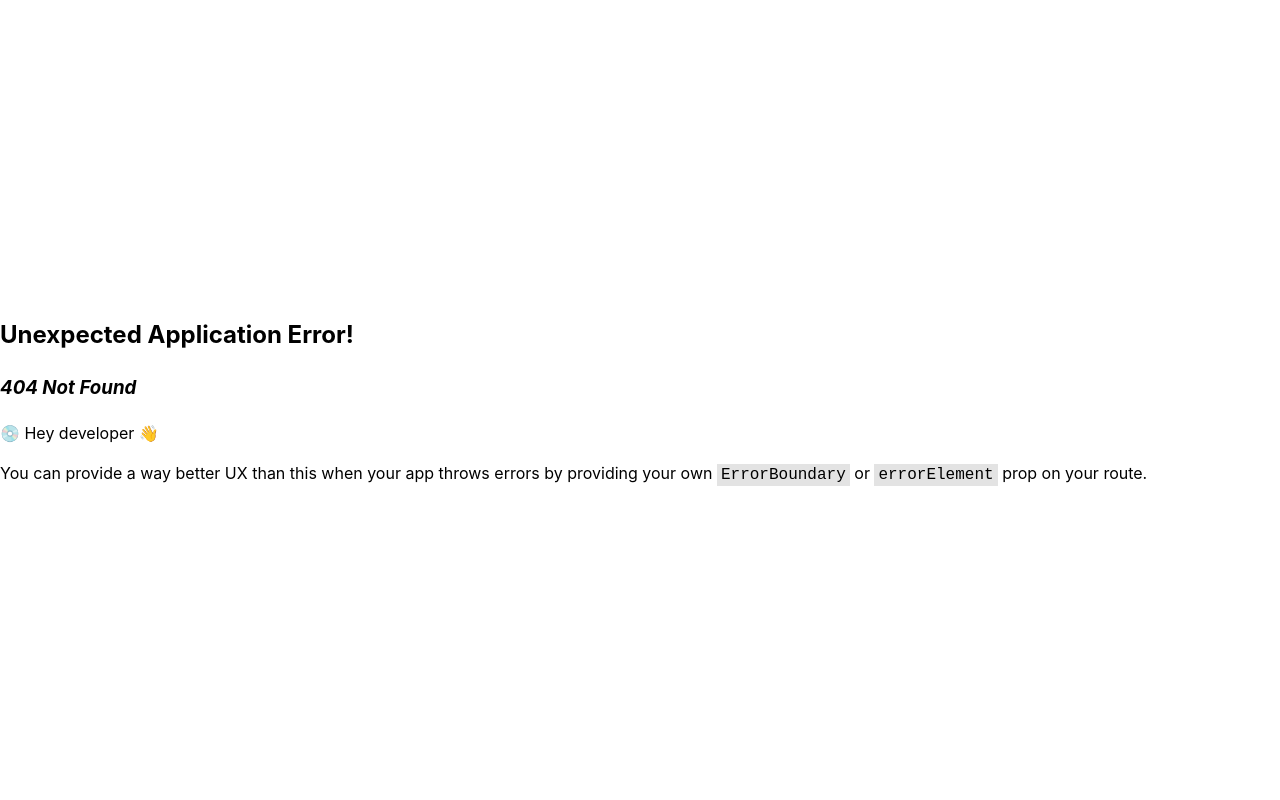
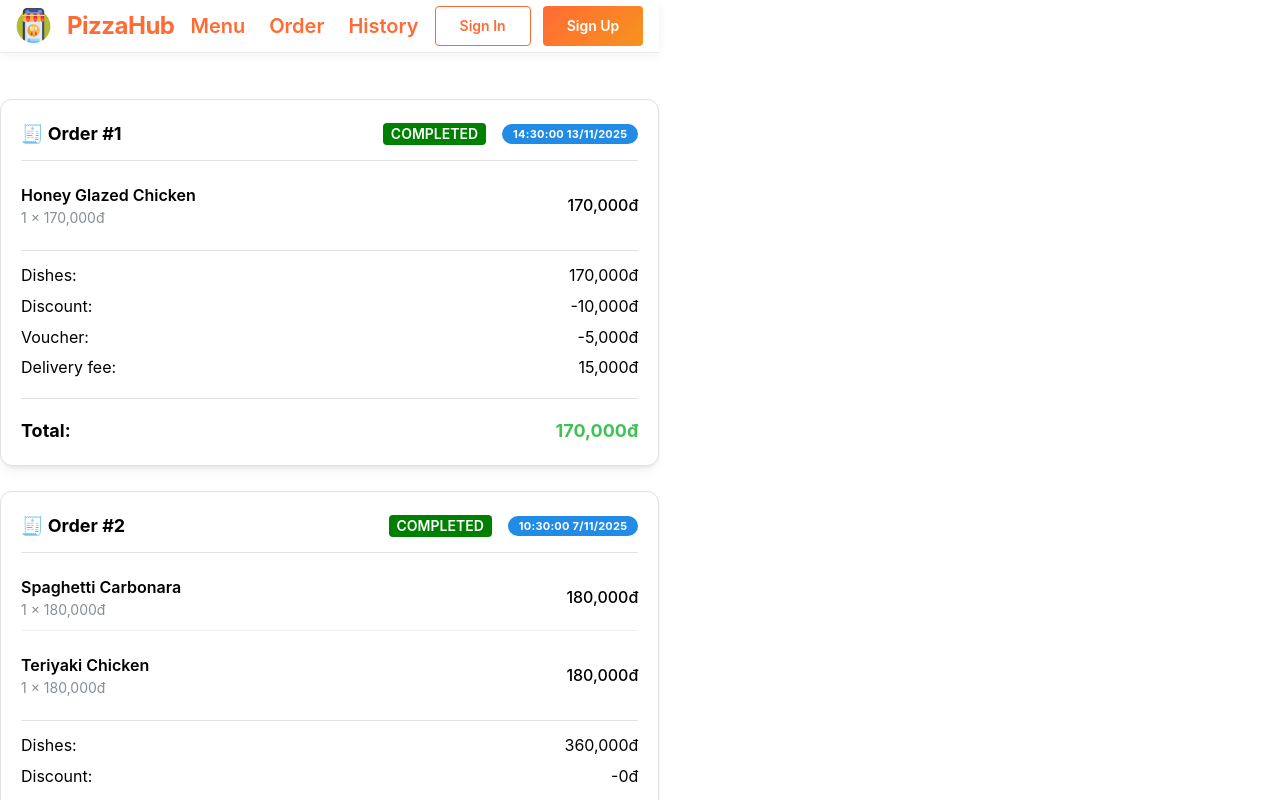
Before and after one commit to lamcao1206/food-order-system-frontend, a React app: page /food/history in a window 1280 px wide. Before the commit this address had no page. Shown: the top 800 px of the page. Built offline with nearby package versions, Linux system fonts and the light colour scheme; the HTML template or start-up script is replaced by a standard one.

Commit message:
feat: add history page

```diff
--- a/src/constants/food.ts
+++ b/src/constants/food.ts
@@ -47,3 +47,8 @@ export const vouchers: Record<string, number> = {
   MYDISCOUNT: 50,
   NEWFRIEND: 100,
 };
+
+export enum OrderStatus {
+  PENDING= 'pending',
+  COMPLETED= 'completed',
+}
--- a/src/constants/route.ts
+++ b/src/constants/route.ts
@@ -3,6 +3,7 @@ export enum RouteId {
   PUBLIC = 'public',
   FOOD = 'food',
   ORDER = 'order',
+  HISTORY= 'history',
   PUBLIC_ROOT = 'public-root',
   PRIVATE_ROOT = 'private-root'
 }
--- /dev/null
+++ b/src/modules/food/components/OrderHistory/OrderHistory.module.scss
@@ -0,0 +1,63 @@
+@import "../../../../styles/__mantine.scss"; // Import cơ bản của Mantine
+
+.history_container {
+  width: 100%;
+  max-width: 900px;
+  margin: 30px auto;
+  display: flex;
+  flex-direction: column;
+  gap: 25px;
+}
+
+.order_card {
+  padding: 20px;
+  border-radius: 12px;
+  background: #ffffff;
+}
+
+.cart_items {
+  display: flex;
+  flex-direction: column;
+  gap: 12px;
+}
+
+.cart_item {
+  display: flex;
+  justify-content: space-between;
+  align-items: center;
+
+  padding: 10px 0;
+  border-bottom: 1px solid #eee;
+
+  &:last-child {
+    border-bottom: none;
+  }
+}
+
+.order_summary {
+  display: flex;
+  flex-direction: column;
+  gap: 6px;
+}
+
+.statusBadge {
+  color: white;
+  font-weight: 600;
+  padding: 0 8px;
+  border-radius: 4px;
+  font-size: 0.875rem;
+  display: inline-block;
+  text-align: center;
+}
+
+.statusCompleted {
+  background-color: green;
+}
+
+.statusPending {
+  background-color: orange;
+}
+
+.statusCanceled {
+  background-color: red;
+}
--- /dev/null
+++ b/src/modules/food/components/OrderHistory/OrderHistory.tsx
@@ -0,0 +1,231 @@
+import { Card, Text, Group, Divider, Badge } from "@mantine/core";
+import classes from "./OrderHistory.module.scss";
+import { OrderStatus } from "@/constants/food";
+import useOrderStore from "@/lib/zustand/stores/useOrderStore";
+import { useEffect, useState } from "react";
+
+const ordersHistory = [
+  {
+    orderDate: "14:30:00 13/11/2025",
+    deliveryFee: 15000,
+    discount: 10000,
+    extraVoucher: 5000,
+    paymentMethod: "Cash on delivery",
+    address: "123 Nguyễn Văn Cừ, Quận 5",
+    cart: [
+      {
+        id: 1,
+        name: "Honey Glazed Chicken",
+        price: 170000,
+        quantity: 1,
+      },
+    ],
+    status: OrderStatus.COMPLETED,
+  },
+  {
+    orderDate: "10:30:00 7/11/2025",
+    deliveryFee: 20000,
+    discount: 0,
+    extraVoucher: 10000,
+    paymentMethod: "Cash on delivery",
+    address: "55 Trần Hưng Đạo, Quận 1",
+    cart: [
+      {
+        id: 3,
+        name: "Spaghetti Carbonara",
+        price: 180000,
+        quantity: 1,
+      },
+      {
+        id: 4,
+        name: "Teriyaki Chicken",
+        price: 180000,
+        quantity: 1,
+      },
+    ],
+    status: OrderStatus.COMPLETED,
+  },
+  {
+    orderDate: "8:00:00 6/11/2025",
+    deliveryFee: 15000,
+    discount: 20000,
+    extraVoucher: 0,
+    paymentMethod: "Cash on delivery",
+    address: "456 Lê Lợi, Quận 3",
+    cart: [
+      {
+        id: 5,
+        name: "Stuffed Mushrooms",
+        price: 110000,
+        quantity: 2,
+      },
+      {
+        id: 6,
+        name: "Crispy Fried Chicke",
+        price: 150000,
+        quantity: 1,
+      },
+    ],
+    status: OrderStatus.COMPLETED,
+  },
+];
+export default function OrderHistory() {
+  const currentCart = useOrderStore((state) => state.cart ?? []);
+  const orderDate = useOrderStore((state) => state.orderDate);
+  const deliveryFee = useOrderStore((state) => state.deliveryFee);
+  const discount = useOrderStore((state) => state.discount);
+  const extraVoucher = useOrderStore((state) => state.extraVoucher);
+  const paymentMethod = useOrderStore((state) => state.paymentMethod);
+  const address = useOrderStore((state) => state.address);
+
+  const [orders, setOrders] = useState(ordersHistory);
+
+  useEffect(() => {
+    if (currentCart?.length === 0) return;
+
+    const newOrder = {
+      orderDate: orderDate,
+      deliveryFee: deliveryFee ?? 0,
+      discount: discount ?? 0,
+      extraVoucher: extraVoucher ?? 0,
+      paymentMethod: paymentMethod ?? "Cash on delivery",
+      address: address ?? "",
+      cart: currentCart,
+      status: OrderStatus.PENDING,
+    };
+
+    setOrders((prev) => {
+      const lastOrder = prev[0];
+      if (JSON.stringify(lastOrder.cart) === JSON.stringify(currentCart)) {
+        return prev;
+      }
+      return [newOrder, ...prev];
+    });
+  }, [
+    currentCart,
+    orderDate,
+    deliveryFee,
+    discount,
+    extraVoucher,
+    paymentMethod,
+    address,
+  ]);
+
+  return (
+    <div className={classes.history_container}>
+      {orders.map((order, index) => {
+        const itemsTotal = order.cart.reduce(
+          (sum, item) => sum + item.price * item.quantity,
+          0
+        );
+
+        const discount = order.discount ?? 0;
+        const voucher = order.extraVoucher ?? 0;
+        const deliveryFee = order.deliveryFee ?? 0;
+
+        const finalTotal = itemsTotal - discount - voucher + deliveryFee;
+
+        return (
+          <Card
+            key={index}
+            shadow="sm"
+            className={classes.order_card}
+            withBorder
+          >
+            <Group justify="space-between">
+              <Text fw={700} fz="lg">
+                🧾 Order #{index + 1}
+              </Text>
+              <Group>
+                <span
+                  className={`${classes.statusBadge} ${
+                    order.status === OrderStatus.COMPLETED
+                      ? classes.statusCompleted
+                      : order.status === OrderStatus.PENDING
+                      ? classes.statusPending
+                      : classes.statusCanceled
+                  }`}
+                >
+                  {order.status?.toUpperCase()}
+                </span>
+                <Badge color="blue">{order.orderDate}</Badge>
+              </Group>
+            </Group>
+
+            <Divider my="sm" />
+
+            {/* CART ITEMS */}
+            <div className={classes.cart_items}>
+              {order.cart.map((item) => (
+                <div key={item.id} className={classes.cart_item}>
+                  <div>
+                    <Text fw={600}>{item.name}</Text>
+                    <Text size="sm" c="dimmed">
+                      {item.quantity} × {item.price.toLocaleString()}đ
+                    </Text>
+
+                    {item.size && (
+                      <Text size="sm" c="dimmed">
+                        Size: {item.size}
+                      </Text>
+                    )}
+                    {item.additionalCheese && (
+                      <Text size="sm" c="dimmed">
+                        Cheese: {item.additionalCheese}
+                      </Text>
+                    )}
+                    {item.additionalCrust && (
+                      <Text size="sm" c="dimmed">
+                        Crust: {item.additionalCrust}
+                      </Text>
+                    )}
+                  </div>
+
+                  <Text fw={500}>
+                    {(item.price * item.quantity).toLocaleString()}đ
+                  </Text>
+                </div>
+              ))}
+            </div>
+
+            <Divider my="sm" />
+
+            {/* TOTAL */}
+            <div className={classes.order_summary}>
+              <Group justify="space-between">
+                <Text>Dishes:</Text>
+                <Text>{itemsTotal.toLocaleString()}đ</Text>
+              </Group>
+
+              <Group justify="space-between">
+                <Text>Discount:</Text>
+                <Text>-{discount.toLocaleString()}đ</Text>
+              </Group>
+
+              <Group justify="space-between">
+                <Text>Voucher:</Text>
+                <Text>-{voucher.toLocaleString()}đ</Text>
+              </Group>
+
+              <Group justify="space-between">
+                <Text>Delivery fee:</Text>
+                <Text>{deliveryFee.toLocaleString()}đ</Text>
+              </Group>
+
+              <Divider my="sm" />
+
+              <Group justify="space-between">
+                <Text fw={700} fz="lg">
+                  Total:
+                </Text>
+                <Text fw={700} fz="lg" c="green">
+                  {finalTotal.toLocaleString()}đ
+                </Text>
+              </Group>
+            </div>
+          </Card>
+        );
+      })}
+    </div>
+  );
+}
--- /dev/null
+++ b/src/modules/food/components/OrderHistory/index.ts
@@ -0,0 +1 @@
+export {default as OrderHistory} from './OrderHistory';
--- /dev/null
+++ b/src/modules/food/screens/OrderHistory/OrderHistory.tsx
@@ -0,0 +1,14 @@
+import { OrderHistory } from "@/modules/food/components/OrderHistory/index";
+import { NavbarLanding } from "@/modules/landing/components/Navbar/Navbar";
+import { Stack } from "@mantine/core";
+
+const OrderHistoryPage = () => {
+  return (
+    <Stack>
+      <NavbarLanding />
+      <OrderHistory />
+    </Stack>
+  );
+};
+
+export default OrderHistoryPage;
--- /dev/null
+++ b/src/modules/food/screens/OrderHistory/index.ts
@@ -0,0 +1 @@
+export {default as OrderHistoryPage} from './OrderHistory';
--- a/src/modules/landing/components/Navbar/Navbar.tsx
+++ b/src/modules/landing/components/Navbar/Navbar.tsx
@@ -49,6 +49,9 @@ export function NavbarLanding() {
               </Link>
               <Link to="/food/order">
                 Order
+              </Link>
+              <Link to="/food/history">
+                History
               </Link>
             </Group>
             <Group visibleFrom="sm" className={classes.desktopButtons}>
--- a/src/routes/RouteConfig/RouteConfig.tsx
+++ b/src/routes/RouteConfig/RouteConfig.tsx
@@ -4,6 +4,7 @@ import AuthRoute from "../AuthRoute/AuthRoute";
 import { LandingPage } from "@/modules/landing/screens/LandingPage";
 import {FoodList} from "@/modules/food/screens/FoodList";
 import {OrderCheckOutPage} from "@/modules/food/screens/OrderCheckOut";
+import { OrderHistoryPage } from "@/modules/food/screens/OrderHistory";
 type RouteType = RouteObject & { authCanAccess?: boolean };
 
 const publicRoute: RouteType = {
@@ -35,6 +36,12 @@ const orderRoute: RouteType = {
   element: <OrderCheckOutPage />,
 };
 
+const historyRoute: RouteType = {
+  id: RouteId.HISTORY,
+  path: "history",
+  element: <OrderHistoryPage />,
+};
+
 const routes: RouteType[] = [
   {
     id: RouteId.PUBLIC_ROOT,
@@ -44,7 +51,7 @@ const routes: RouteType[] = [
   {
     id: RouteId.PRIVATE_ROOT,
     path: "/food",
-    children: [foodRoute,orderRoute]
+    children: [foodRoute,orderRoute,historyRoute]
   },
 ];
 
```
Also changed, not shown: src/modules/food/screens/OrderHistory/OrderHistory.module.scss (added).
